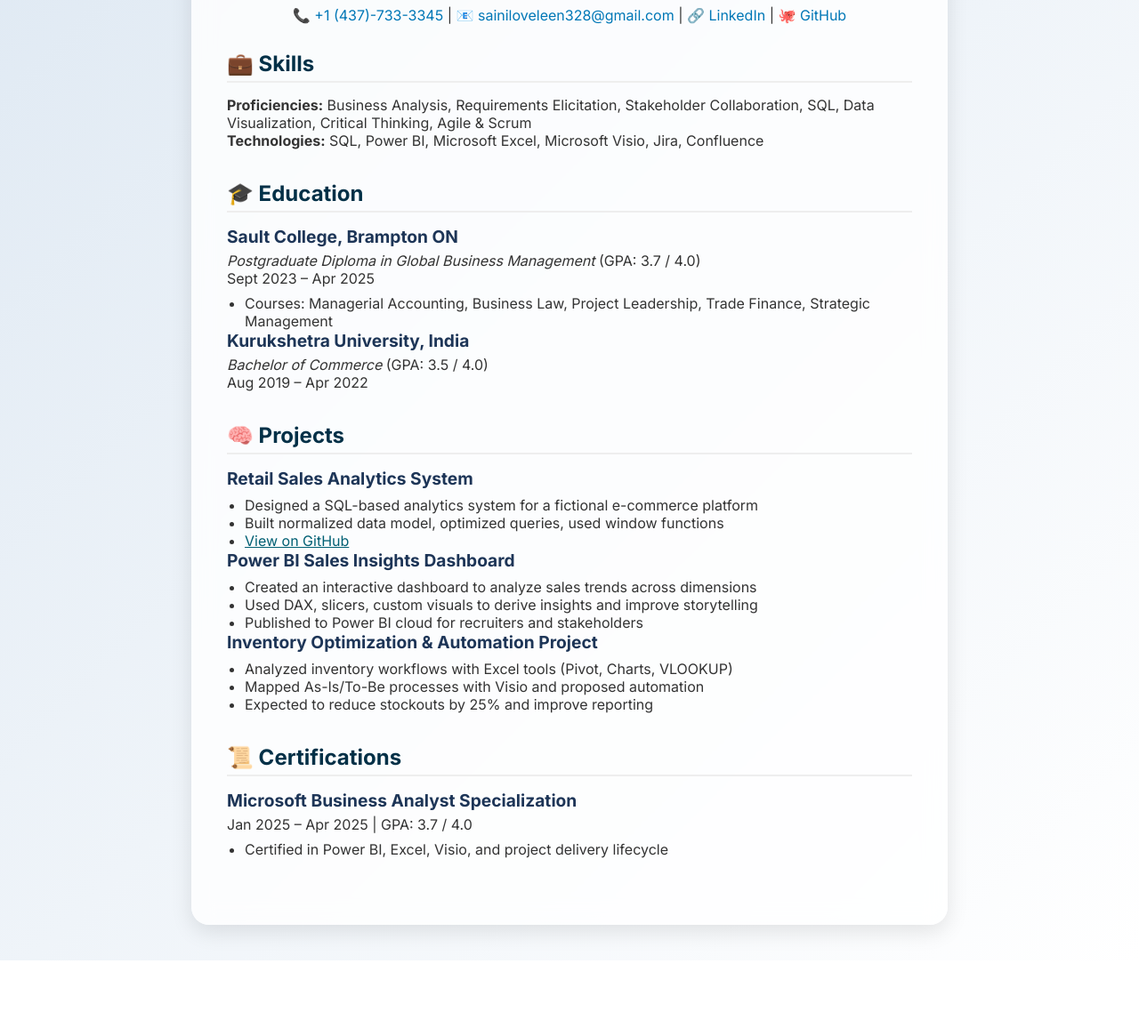
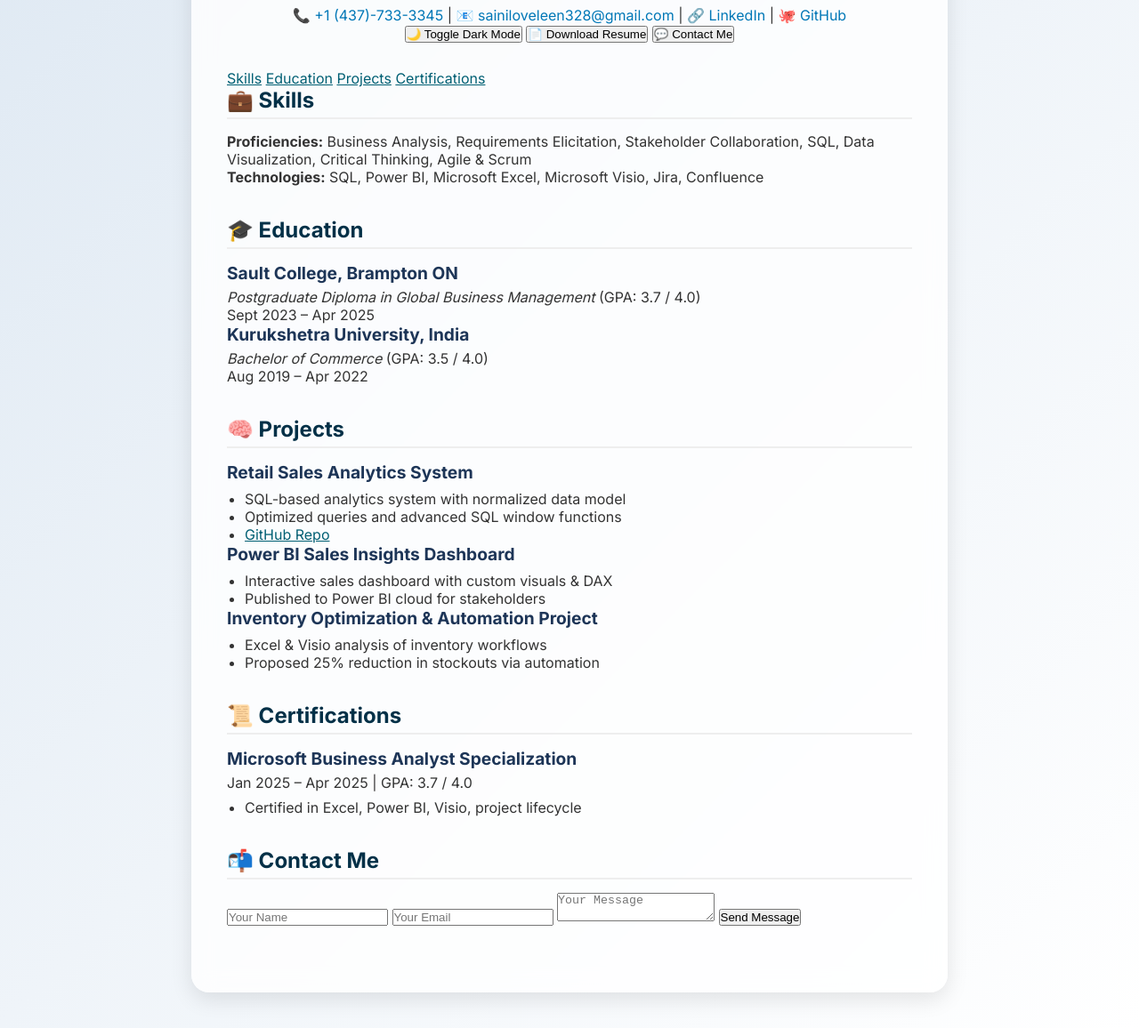
Before and after one commit to loveleen1saini/loveleen1saini.github.io, a plain HTML site: page index.html in a window 1280 px wide. Shown: the part 132-1288 px from the top of the page at 89% size. Before the commit the page ends 1212 px from the top, so only its background shows below. Drawn offline with Linux system fonts and the light colour scheme.

Commit message:
Update index.html

```diff
--- a/index.html
+++ b/index.html
@@ -6,6 +6,11 @@
   <title>Loveleen – Resume</title>
   <link rel="stylesheet" href="style.css" />
   <link href="https://fonts.googleapis.com/css2?family=Inter:wght@400;600;700&display=swap" rel="stylesheet">
+  <script>
+    function toggleDarkMode() {
+      document.body.classList.toggle('dark');
+    }
+  </script>
 </head>
 <body>
   <div class="glass-container">
@@ -17,23 +22,32 @@
         🔗 <a href="https://www.linkedin.com/in/loveleen-saini-02038623a" target="_blank">LinkedIn</a> |
         🐙 <a href="https://github.com/loveleen1saini" target="_blank">GitHub</a>
       </p>
+      <div class="nav-buttons">
+        <button onclick="toggleDarkMode()">🌙 Toggle Dark Mode</button>
+        <a href="Loveleen_Resume.pdf" download><button>📄 Download Resume</button></a>
+        <a href="#contact"><button>💬 Contact Me</button></a>
+      </div>
     </header>
 
+    <nav>
+      <a href="#skills">Skills</a>
+      <a href="#education">Education</a>
+      <a href="#projects">Projects</a>
+      <a href="#certifications">Certifications</a>
+    </nav>
+
     <main>
-      <section>
+      <section id="skills">
         <h2>💼 Skills</h2>
         <p><strong>Proficiencies:</strong> Business Analysis, Requirements Elicitation, Stakeholder Collaboration, SQL, Data Visualization, Critical Thinking, Agile & Scrum</p>
         <p><strong>Technologies:</strong> SQL, Power BI, Microsoft Excel, Microsoft Visio, Jira, Confluence</p>
       </section>
 
-      <section>
+      <section id="education">
         <h2>🎓 Education</h2>
         <div class="entry">
           <h3>Sault College, Brampton ON</h3>
           <p><em>Postgraduate Diploma in Global Business Management</em> (GPA: 3.7 / 4.0)<br/>Sept 2023 – Apr 2025</p>
-          <ul>
-            <li>Courses: Managerial Accounting, Business Law, Project Leadership, Trade Finance, Strategic Management</li>
-          </ul>
         </div>
         <div class="entry">
           <h3>Kurukshetra University, India</h3>
@@ -41,46 +55,53 @@
         </div>
       </section>
 
-      <section>
+      <section id="projects">
         <h2>🧠 Projects</h2>
-
         <div class="entry">
           <h3>Retail Sales Analytics System</h3>
           <ul>
-            <li>Designed a SQL-based analytics system for a fictional e-commerce platform</li>
-            <li>Built normalized data model, optimized queries, used window functions</li>
-            <li><a href="https://github.com/loveleen1saini/retail-analytics-system" target="_blank">View on GitHub</a></li>
+            <li>SQL-based analytics system with normalized data model</li>
+            <li>Optimized queries and advanced SQL window functions</li>
+            <li><a href="https://github.com/loveleen1saini/retail-analytics-system" target="_blank">GitHub Repo</a></li>
           </ul>
         </div>
 
         <div class="entry">
           <h3>Power BI Sales Insights Dashboard</h3>
           <ul>
-            <li>Created an interactive dashboard to analyze sales trends across dimensions</li>
-            <li>Used DAX, slicers, custom visuals to derive insights and improve storytelling</li>
-            <li>Published to Power BI cloud for recruiters and stakeholders</li>
+            <li>Interactive sales dashboard with custom visuals & DAX</li>
+            <li>Published to Power BI cloud for stakeholders</li>
           </ul>
         </div>
 
         <div class="entry">
           <h3>Inventory Optimization & Automation Project</h3>
           <ul>
-            <li>Analyzed inventory workflows with Excel tools (Pivot, Charts, VLOOKUP)</li>
-            <li>Mapped As-Is/To-Be processes with Visio and proposed automation</li>
-            <li>Expected to reduce stockouts by 25% and improve reporting</li>
+            <li>Excel & Visio analysis of inventory workflows</li>
+            <li>Proposed 25% reduction in stockouts via automation</li>
           </ul>
         </div>
       </section>
 
-      <section>
+      <section id="certifications">
         <h2>📜 Certifications</h2>
         <div class="entry">
           <h3>Microsoft Business Analyst Specialization</h3>
           <p>Jan 2025 – Apr 2025 | GPA: 3.7 / 4.0</p>
           <ul>
-            <li>Certified in Power BI, Excel, Visio, and project delivery lifecycle</li>
+            <li>Certified in Excel, Power BI, Visio, project lifecycle</li>
           </ul>
         </div>
+      </section>
+
+      <section id="contact">
+        <h2>📬 Contact Me</h2>
+        <form name="contact" method="POST" data-netlify="true">
+          <input type="text" name="name" placeholder="Your Name" required />
+          <input type="email" name="email" placeholder="Your Email" required />
+          <textarea name="message" placeholder="Your Message" required></textarea>
+          <button type="submit">Send Message</button>
+        </form>
       </section>
     </main>
   </div>
```
